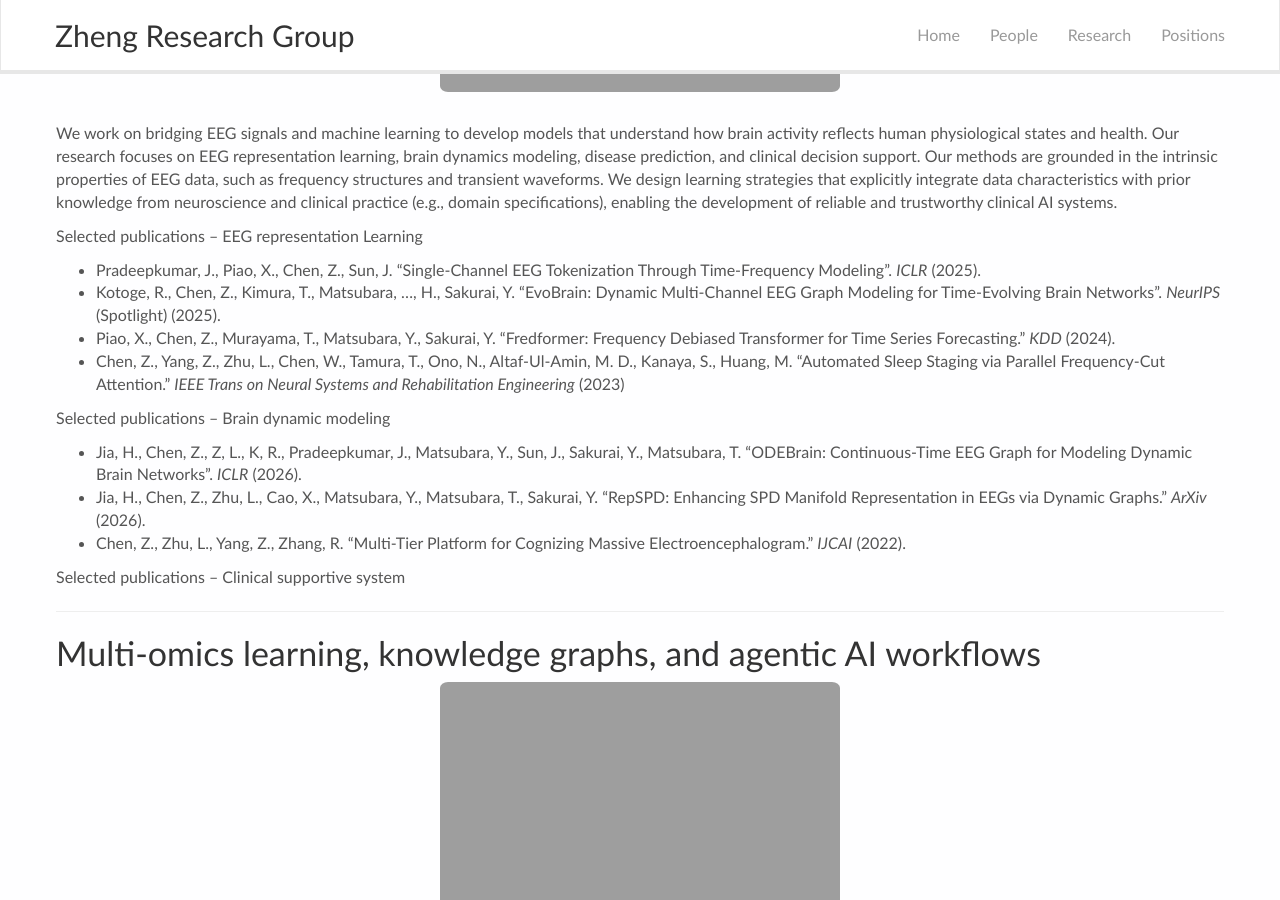
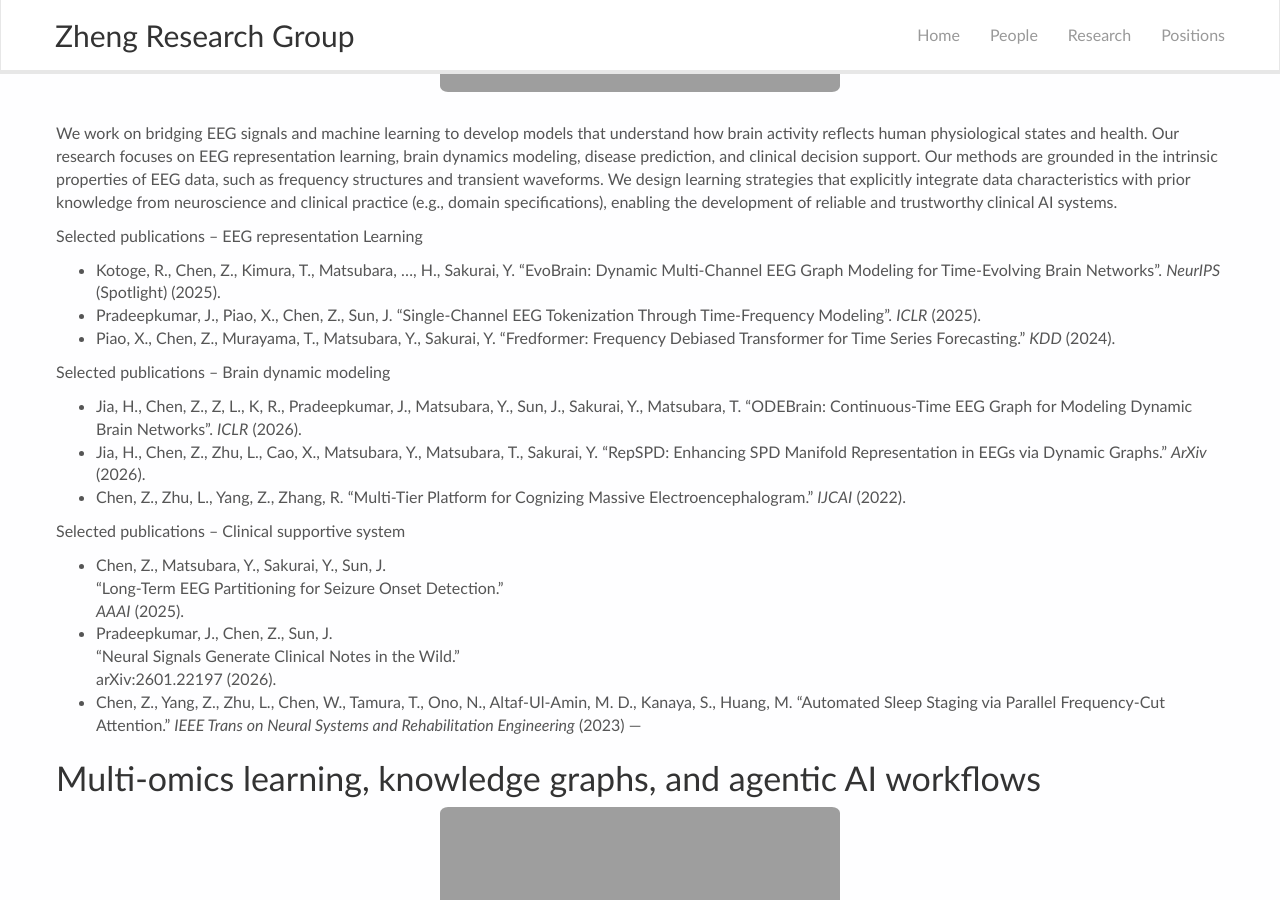
Before and after one commit to zhengchen3/zhengchen3.github.io, a Jekyll site: the page built from _pages/research.md, in a window 1280 px wide and 900 px high, scrolled down 367 px. Built offline with Jekyll 4.4.1, drawn with Linux system fonts in a browser that asks for light colours; nearby versions of some CDN libraries.

Commit message:
Apply Coley-style parameters: CSS, nav, footer, news

```diff
--- a/_pages/research.md
+++ b/_pages/research.md
@@ -39,6 +38,15 @@ Selected publications – Brain dynamic modeling
 
 Selected publications – Clinical supportive system
 
+- Chen, Z., Matsubara, Y., Sakurai, Y., Sun, J.
+“Long-Term EEG Partitioning for Seizure Onset Detection.”
+*AAAI* (2025).
+- Pradeepkumar, J., Chen, Z., Sun, J.
+“Neural Signals Generate Clinical Notes in the Wild.”
+arXiv:2601.22197 (2026).
+- Chen, Z., Yang, Z., Zhu, L., Chen, W., Tamura, T., Ono, N., Altaf-Ul-Amin, M. D., Kanaya, S., Huang, M.
+"Automated Sleep Staging via Parallel Frequency-Cut Attention."
+*IEEE Trans on Neural Systems and Rehabilitation Engineering*  (2023)
 <!-- - Yang, Z., Kotoge, R., Chen, Z., et al. “GeSubNet: Graph Subnetwork Discovery for Neural Biomarkers” _ICLR_ [Oral] (2025). [arXiv:2410.13178](https://arxiv.org/abs/2410.13178) -->
 ---
 
```
Also changed, not shown: other parts of _pages/research.md (+3 -4 lines).
